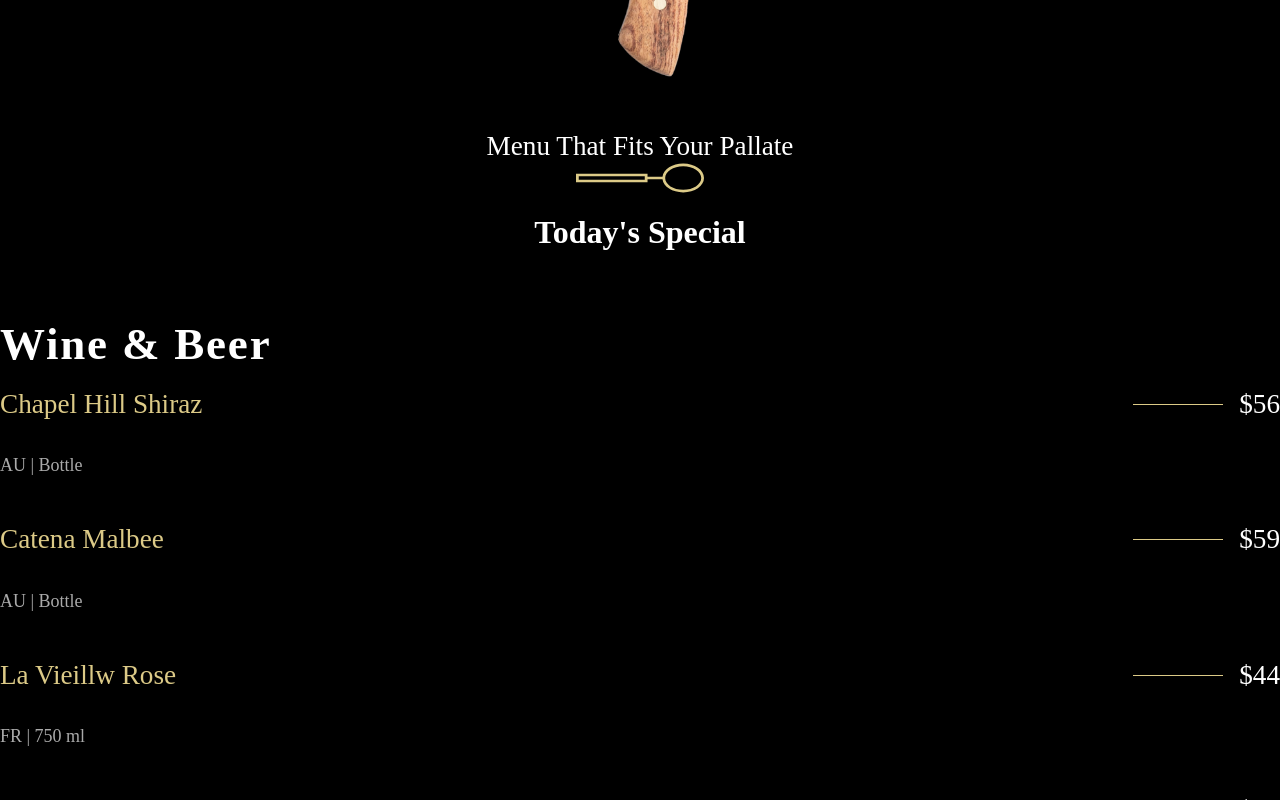
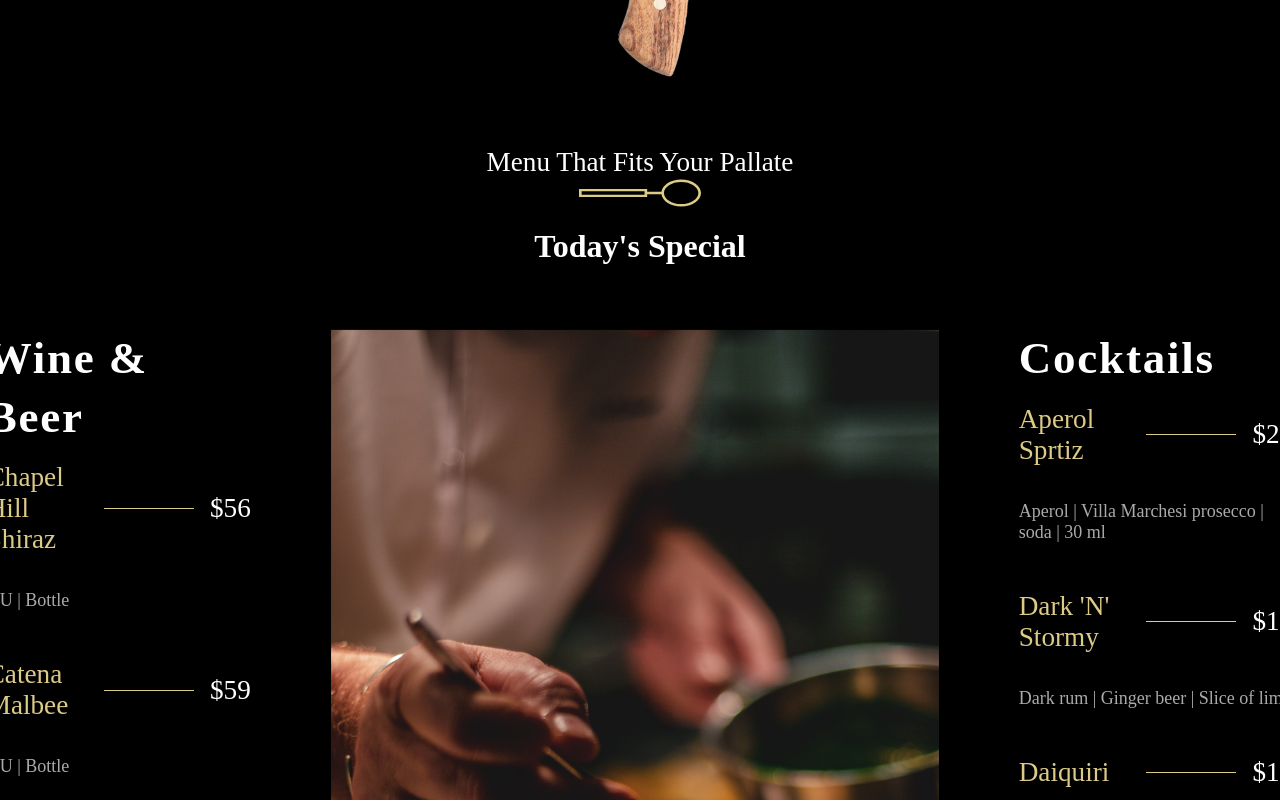
Before and after one commit to valensixx/resturant-app-react, a React (Create React App) app: page / in a window 1280 px wide. Shown: the part 1520-2320 px from the top of the page. Built offline with nearby package versions, Linux system fonts and the light colour scheme; a web font is replaced by a local one.

Commit message:
fixing style mistakes

```diff
--- a/src/containers/Menu/Menu.css
+++ b/src/containers/Menu/Menu.css
@@ -3,6 +3,7 @@
     flex-direction: column;
     background: var(--color-black);
     color: white;
+    padding:16px 32px;
   }
 
   .app-specialMenu-title {
@@ -11,6 +12,7 @@
   }
 
   .app-specialMenu-menu {
+    display: flex;
     width: 100%;
     margin: 2rem 0;
     justify-content: center;
@@ -26,3 +28,10 @@
     letter-spacing: 0.04em;
     color: white;
 }
+
+.app-specialMenu-menu-img{
+    display: flex;
+    flex-direction:column;
+    width: 50%;
+    margin: 0 5rem;
+}
--- a/src/containers/Menu/Menu.jsx
+++ b/src/containers/Menu/Menu.jsx
@@ -26,8 +26,8 @@
         <div className="app-specialMenu-menu-cocktails flex-center">
           <p className="app-specialMenu-menu-heading">Cocktails</p>
           <div className="app-menu-menu-items">
-            {data.cocktails.map((cocktail, index) => (
-              <Menuitem key={cocktail.title} price={cocktail.price} title={cocktail.price} tags={cocktail.tags} />
+            {data.cocktails.map((cocktail) => (
+              <Menuitem key={cocktail.title} price={cocktail.price} title={cocktail.title} tags={cocktail.tags} />
             ))}
           </div>
         </div>
```
